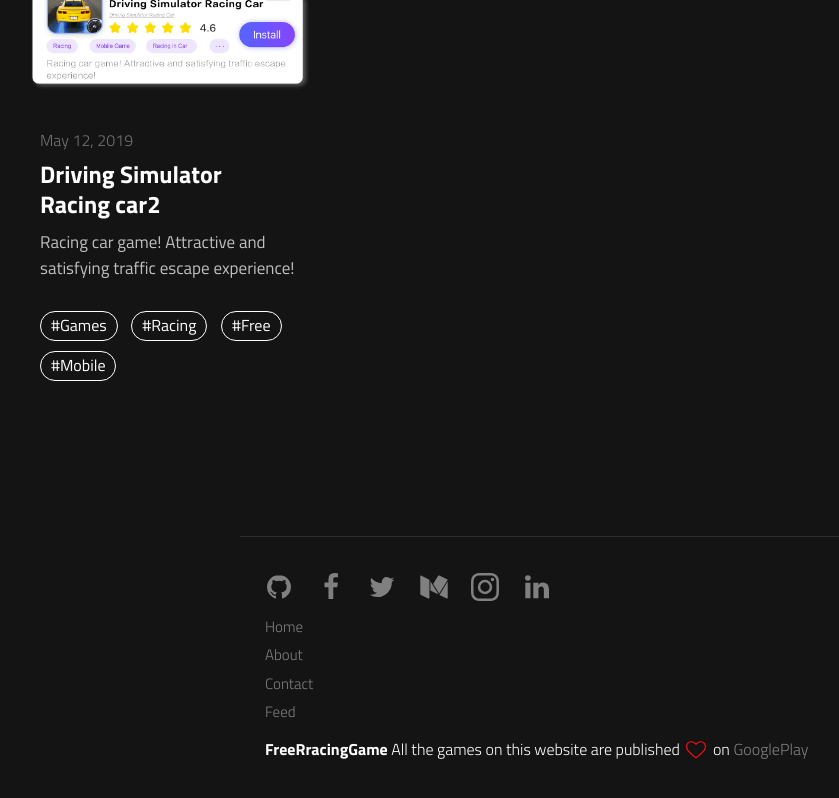
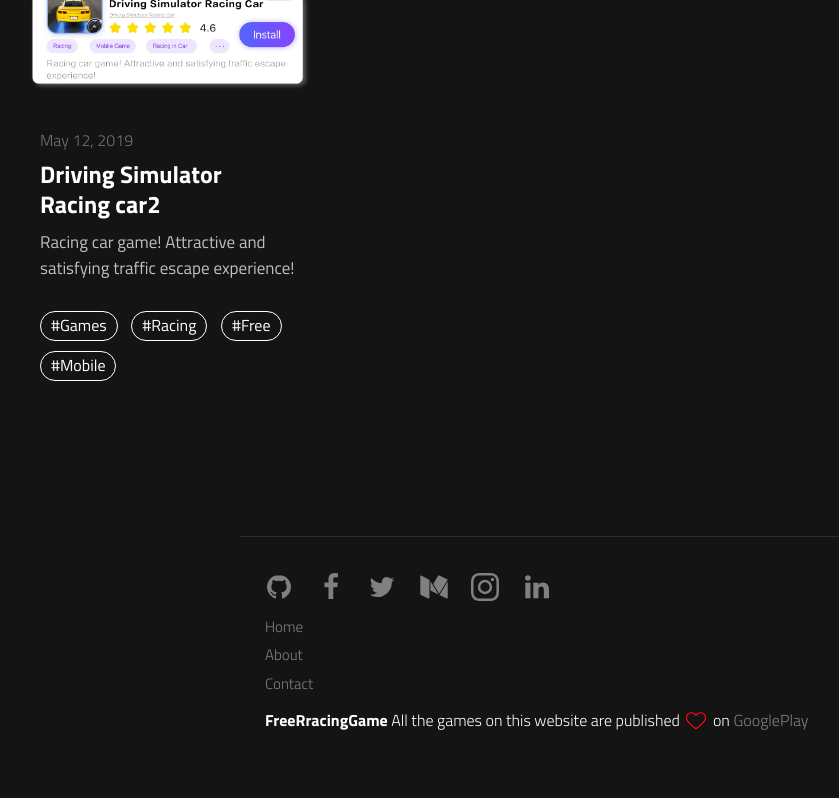
Before and after one commit to MyFreeGame/MyFreeGame.github.io, a Jekyll site: the page built from index.html, in a window 1280 px wide and 900 px high, scrolled down 802 px, cut to the strip 102-900 px from the top of the window. Shown: the whole strip, without its empty margins (0-839 px from the left). Built offline with Jekyll 4.4.1, drawn with Linux system fonts in a browser that asks for light colours; a script that is not in the unit is left out; after the commit the page ends 1673 px from its top, so only the background shows below that.

Commit message:
Update _config.yml

```diff
--- a/_config.yml
+++ b/_config.yml
@@ -18,8 +18,6 @@ menu:
     url: /about
   - title: Contact
     url: /contact
-  - title: Feed
-    url: /feed.xml
 
 
 # Social Media Settings
```
